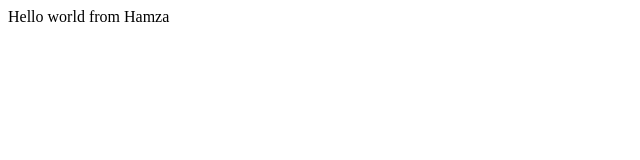
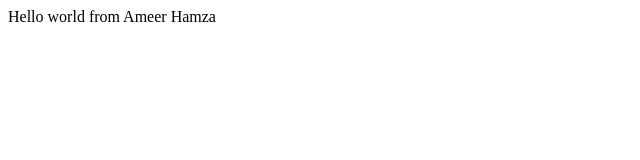
Before and after one commit to HamzaSultan/boot-camp-2020, a plain HTML site: page index.html in a window 1280 px wide. Shown: the full height of the page, 0-640 px from the left. Drawn offline with Linux system fonts and the light colour scheme.

Commit message:
update name index.html

```diff
--- a/index.html
+++ b/index.html
@@ -4,7 +4,7 @@
 </head>
 <body>
     <div>
-        Hello world from Hamza
+        Hello world from Ameer Hamza
     </div>
 
 </body>
```
